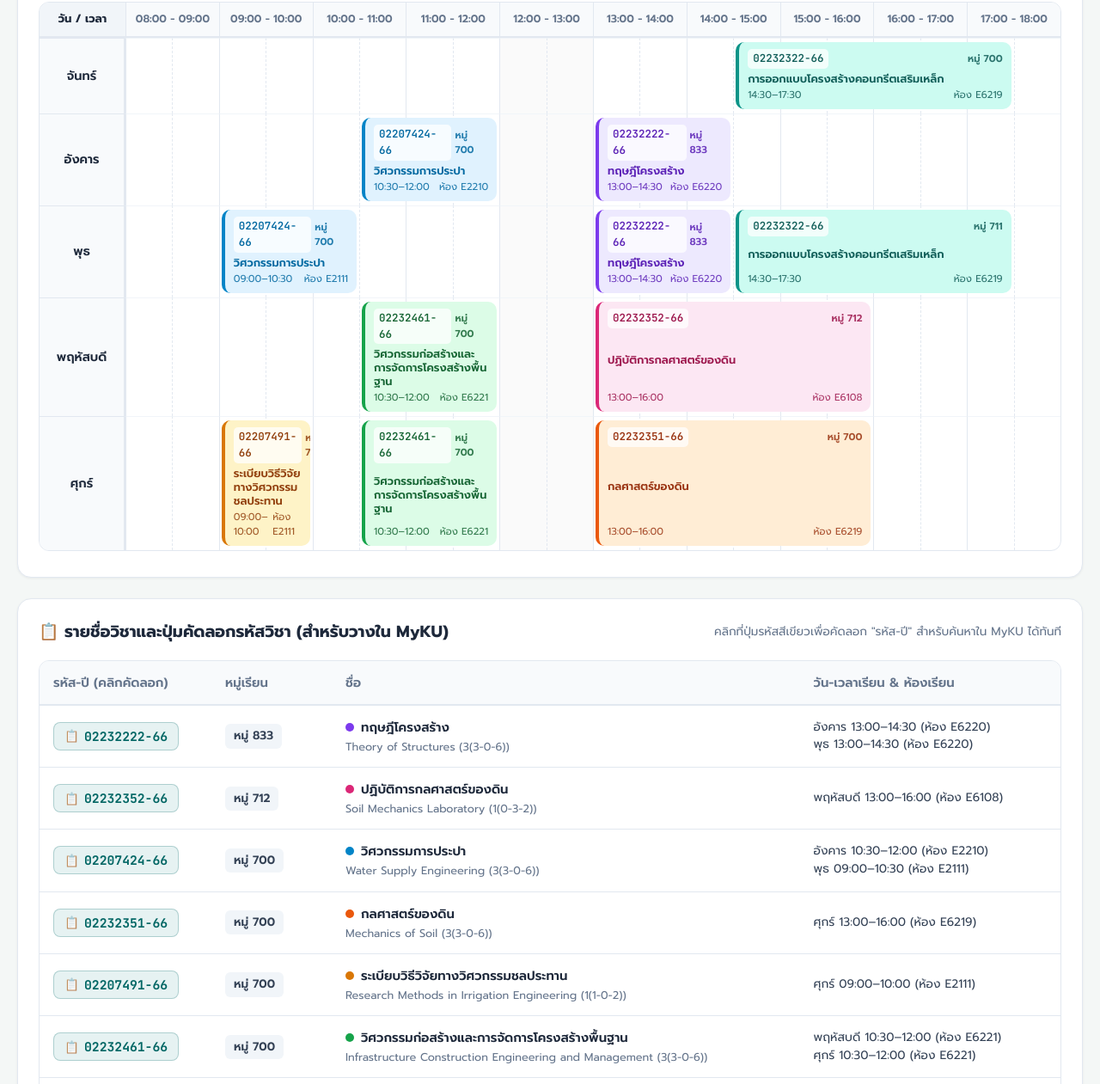
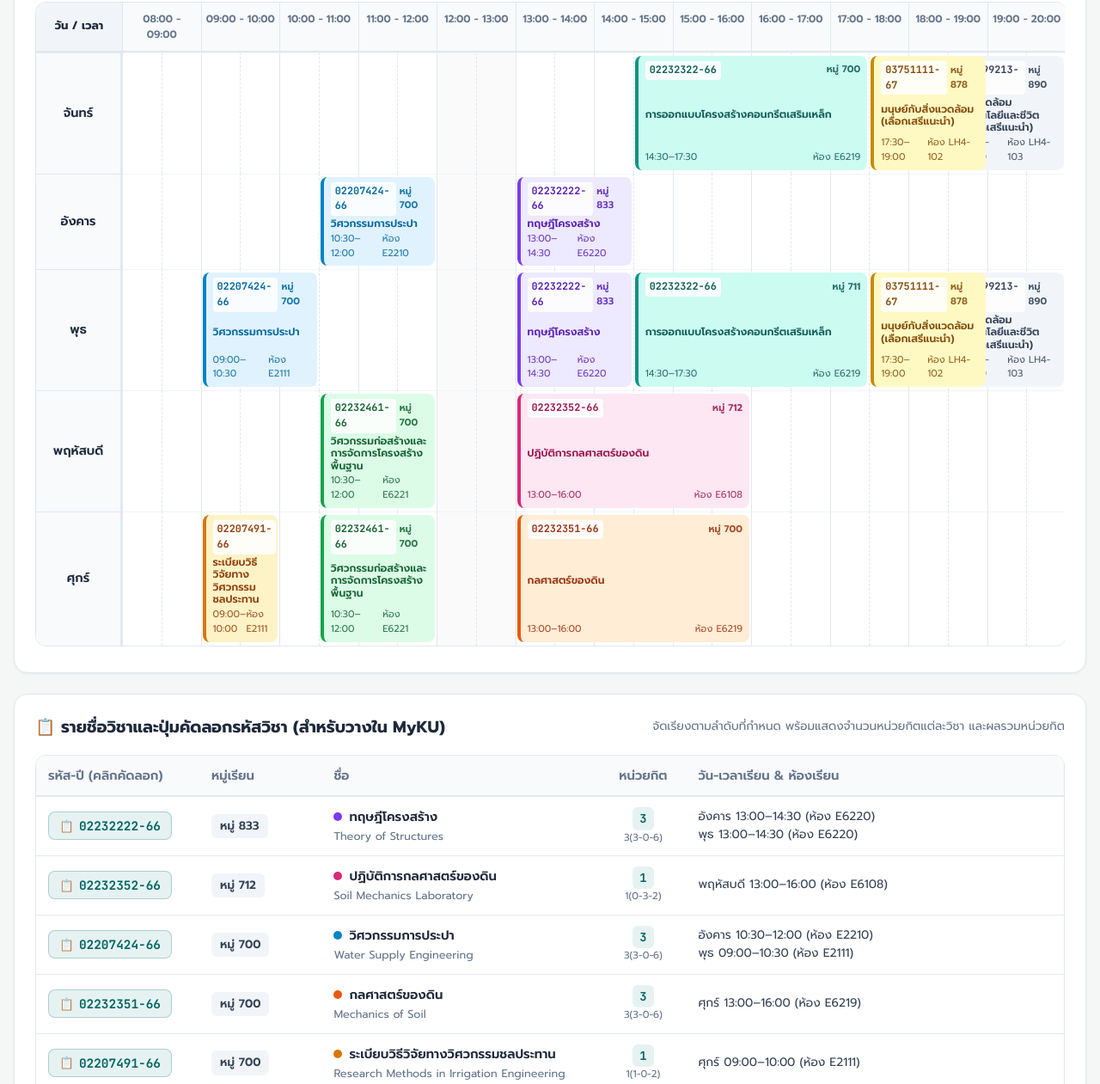
Before and after one commit to chanudom4686-arch/KU-2026, a plain HTML site: page index.html in a window 1280 px wide. Shown: the part 266-1527 px from the top of the page at 86% size. Drawn offline with Linux system fonts and the light colour scheme.

Commit message:
feat: add credits column, total credits footer, and 2 non-conflicting GenEd electives (Version 1.7)

```diff
--- a/index.html
+++ b/index.html
@@ -3,7 +3,7 @@
 <head>
   <meta charset="UTF-8" />
   <meta name="viewport" content="width=device-width, initial-scale=1.0" />
-  <title>ตารางเรียน ภาคปลาย 2569 - วิศวกรรมโยธา-ชลประทาน (E04-3) | Version 1.6</title>
+  <title>ตารางเรียน ภาคปลาย 2569 - วิศวกรรมโยธา-ชลประทาน (E04-3) | Version 1.7</title>
   <link rel="preconnect" href="https://fonts.googleapis.com">
   <link rel="preconnect" href="https://fonts.gstatic.com" crossorigin>
   <link href="https://fonts.googleapis.com/css2?family=Prompt:wght@300;400;500;600;700&family=JetBrains+Mono:wght@500;600;700&display=swap" rel="stylesheet">
@@ -38,7 +38,7 @@
     }
 
     .container {
-      max-width: 1240px;
+      max-width: 1260px;
       margin: 0 auto;
       display: flex;
       flex-direction: column;
@@ -169,10 +169,10 @@
     }
 
     .timetable {
-      min-width: 1040px;
+      min-width: 1200px;
       display: grid;
-      /* Column 1: Day label (100px), Columns 2..21: 20 half-hour slots from 08:00 to 18:00 */
-      grid-template-columns: 100px repeat(20, minmax(44px, 1fr));
+      /* Column 1: Day label (100px), Columns 2..25: 24 half-hour slots from 08:00 to 20:00 */
+      grid-template-columns: 100px repeat(24, minmax(44px, 1fr));
       border: 1px solid var(--border-color);
       border-radius: var(--radius-md);
       overflow: hidden;
@@ -183,8 +183,8 @@
       background-color: #f8fafc;
       border-bottom: 2px solid var(--border-color);
       border-left: 1px solid var(--border-color);
-      padding: 10px 6px;
-      font-size: 0.78rem;
+      padding: 10px 4px;
+      font-size: 0.75rem;
       font-weight: 600;
       color: var(--text-muted);
       text-align: center;
@@ -233,9 +233,9 @@
 
     /* Course Block inside Timetable */
     .course-block {
-      margin: 5px 3px;
-      padding: 8px 10px;
-      border-radius: 10px;
+      margin: 4px 2px;
+      padding: 6px 8px;
+      border-radius: 8px;
       border-left: 4px solid;
       display: flex;
       flex-direction: column;
@@ -262,35 +262,35 @@
 
     .course-code-pill {
       font-family: 'JetBrains Mono', monospace;
-      font-size: 0.78rem;
-      font-weight: 600;
-      padding: 2px 6px;
-      border-radius: 5px;
-      background: rgba(255, 255, 255, 0.75);
+      font-size: 0.74rem;
+      font-weight: 700;
+      padding: 2px 5px;
+      border-radius: 4px;
+      background: rgba(255, 255, 255, 0.85);
     }
 
     .course-sec-pill {
-      font-size: 0.72rem;
+      font-size: 0.7rem;
       font-weight: 600;
-      opacity: 0.85;
+      opacity: 0.9;
     }
 
     .course-block-name {
-      font-size: 0.8rem;
+      font-size: 0.76rem;
       font-weight: 600;
-      margin: 4px 0 2px;
-      line-height: 1.25;
+      margin: 2px 0;
+      line-height: 1.2;
     }
 
     .course-block-meta {
-      font-size: 0.72rem;
+      font-size: 0.7rem;
       opacity: 0.85;
       display: flex;
       justify-content: space-between;
       align-items: center;
     }
 
-    /* New Course Table UI */
+    /* Course Table UI */
     .table-container {
       width: 100%;
       overflow-x: auto;
@@ -310,26 +310,33 @@
       background-color: #f8fafc;
       color: var(--text-muted);
       font-weight: 600;
-      padding: 14px 16px;
+      padding: 12px 14px;
       border-bottom: 2px solid var(--border-color);
       white-space: nowrap;
     }
 
     .custom-subject-table td {
-      padding: 14px 16px;
+      padding: 12px 14px;
       border-bottom: 1px solid var(--border-color);
       vertical-align: middle;
-    }
-
-    .custom-subject-table tr:last-child td {
-      border-bottom: none;
     }
 
     .custom-subject-table tr:hover {
       background-color: #f8fafc;
     }
 
-    /* Clickable Copy Code Button inside Table */
+    .custom-subject-table tfoot tr {
+      background-color: #f1f5f9;
+      font-weight: 700;
+      border-top: 2px solid var(--border-color);
+    }
+
+    .custom-subject-table tfoot td {
+      padding: 14px 16px;
+      color: var(--text-main);
+      border-bottom: none;
+    }
+
     .copy-code-badge {
       display: inline-flex;
       align-items: center;
@@ -339,7 +346,7 @@
       padding: 6px 12px;
       border-radius: 8px;
       font-family: 'JetBrains Mono', monospace;
-      font-size: 0.92rem;
+      font-size: 0.9rem;
       font-weight: 700;
       cursor: pointer;
       border: 1px solid rgba(0, 102, 100, 0.25);
@@ -372,7 +379,19 @@
       color: #334155;
       padding: 4px 10px;
       border-radius: 6px;
-      font-size: 0.85rem;
+      font-size: 0.84rem;
+      white-space: nowrap;
+    }
+
+    .credit-badge {
+      display: inline-block;
+      font-family: 'JetBrains Mono', monospace;
+      font-weight: 700;
+      color: var(--ku-green);
+      background-color: var(--ku-green-light);
+      padding: 3px 8px;
+      border-radius: 6px;
+      font-size: 0.86rem;
       white-space: nowrap;
     }
 
@@ -453,14 +472,14 @@
         <h1>ตารางเรียน ภาคปลาย 2569 (E04-3 วิศวกรรมโยธา-ชลประทาน)</h1>
         <p>คณะวิศวกรรมศาสตร์ กำแพงแสน มหาวิทยาลัยเกษตรศาสตร์ (หลักสูตร 2566 - รหัส 67)</p>
         <div class="badge-group">
-          <span class="badge">📚 วิชาที่ลงทะเบียน: 7 วิชา (18 หน่วยกิต)</span>
-          <span class="badge">🎯 เหลือเลือกเสรี: 1 วิชา (3 หน่วยกิต)</span>
-          <span class="badge">🔖 Version 1.6</span>
+          <span class="badge">📚 วิชาหลักในตาราง: 7 วิชา (18 หน่วยกิต)</span>
+          <span class="badge">💡 ตัวเลือกวิชาเลือกเสรี: 2 วิชา (วิชาละ 3 หน่วยกิต)</span>
+          <span class="badge">🔖 Version 1.7</span>
         </div>
       </div>
       <div class="header-actions">
         <button id="btnCopyAll" class="btn btn-primary" type="button">
-          📋 คัดลอกรหัส-ปีทั้งหมด (7 วิชา)
+          📋 คัดลอกรหัส-ปีทั้งหมด (9 วิชา)
         </button>
         <a href="https://my.ku.th/myku/student/std/subject" target="_blank" rel="noopener noreferrer" class="btn btn-outline-light">
           🔗 เปิดเว็บค้นหาวิชา MyKU
@@ -472,7 +491,10 @@
     <section class="section-card">
       <div class="section-header">
         <div class="section-title">
-          🗓️ ตารางเรียนรายสัปดาห์ (คลิกที่ช่องวิชาเพื่อคัดลอกรหัส-ปี ได้ทันที)
+          🗓️ ตารางเรียนรายสัปดาห์ (08:00 - 20:00 น.)
+        </div>
+        <div class="section-hint">
+          *คลิกที่ช่องวิชาใดก็ได้บนตารางเพื่อคัดลอก "รหัส-ปี" สำหรับนำไปวางค้นหาใน MyKU
         </div>
       </div>
 
@@ -483,14 +505,14 @@
       </div>
     </section>
 
-    <!-- Course Table UI with 1-Click Copy Code-Year -->
+    <!-- Course Table UI with Columns: Code-Year, Section, Name, Credit, Schedule/Room, and Total Footer -->
     <section class="section-card">
       <div class="section-header">
         <div class="section-title">
           📋 รายชื่อวิชาและปุ่มคัดลอกรหัสวิชา (สำหรับวางใน MyKU)
         </div>
         <div class="section-hint">
-          คลิกที่ปุ่มรหัสสีเขียวเพื่อคัดลอก "รหัส-ปี" สำหรับค้นหาใน MyKU ได้ทันที
+          จัดเรียงตามลำดับที่กำหนด พร้อมแสดงจำนวนหน่วยกิตแต่ละวิชา และผลรวมหน่วยกิต
         </div>
       </div>
 
@@ -498,15 +520,29 @@
         <table class="custom-subject-table" aria-label="ตารางรายชื่อวิชา">
           <thead>
             <tr>
-              <th scope="col" style="width: 200px;">รหัส-ปี (คลิกคัดลอก)</th>
-              <th scope="col" style="width: 140px;">หมู่เรียน</th>
+              <th scope="col" style="width: 190px;">รหัส-ปี (คลิกคัดลอก)</th>
+              <th scope="col" style="width: 120px;">หมู่เรียน</th>
               <th scope="col">ชื่อ</th>
+              <th scope="col" style="width: 100px; text-align: center;">หน่วยกิต</th>
               <th scope="col">วัน-เวลาเรียน & ห้องเรียน</th>
             </tr>
           </thead>
           <tbody id="subjectTableBody">
-            <!-- Rendered dynamically via ES6 JavaScript according to exact sequence -->
+            <!-- Rendered dynamically via ES6 JavaScript -->
           </tbody>
+          <tfoot>
+            <tr>
+              <td colspan="3" style="text-align: right; padding-right: 20px;">
+                <strong>รวมหน่วยกิต (7 วิชาหลักของสาขา):</strong>
+              </td>
+              <td style="text-align: center;">
+                <span class="credit-badge" style="font-size: 1rem; background-color: #006664; color: #ffffff;">18</span>
+              </td>
+              <td style="color: var(--text-muted); font-size: 0.85rem;">
+                *(ไม่รวมวิชาเลือกเสรี 01999213 / 03751111 ซึ่งเลือกเพิ่ม 3 หน่วยกิต รวมเป็น 21 นก.)*
+              </td>
+            </tr>
+          </tfoot>
         </table>
       </div>
     </section>
@@ -518,8 +554,9 @@
   <script>
     /**
      * ตารางเรียน ภาคปลาย 2569 (E04-3 วิศวกรรมโยธา-ชลประทาน)
-     * Version 1.6
-     * จัดเรียงลำดับวิชาตามที่ผู้ใช้กำหนด พร้อมระบบคัดลอกรหัส-ปี (Full Code)
+     * Version 1.7
+     * เพิ่ม 2 วิชาศึกษาทั่วไปที่ไม่ชนเวลา (01999213 หมู่ 890 และ 03751111 หมู่ 878)
+     * เพิ่มคอลัมน์หน่วยกิต และสรุปผลรวมหน่วยกิต
      */
 
     const COURSES_DATA = [
@@ -528,7 +565,8 @@
         fullCode: '02232222-66',
         nameTh: 'ทฤษฎีโครงสร้าง',
         nameEn: 'Theory of Structures',
-        credits: '3(3-0-6)',
+        credits: 3,
+        creditText: '3(3-0-6)',
         section: '833',
         room: 'E6220',
         colorBg: '#ede9fe',
@@ -544,7 +582,8 @@
         fullCode: '02232352-66',
         nameTh: 'ปฏิบัติการกลศาสตร์ของดิน',
         nameEn: 'Soil Mechanics Laboratory',
-        credits: '1(0-3-2)',
+        credits: 1,
+        creditText: '1(0-3-2)',
         section: '712',
         room: 'E6108',
         colorBg: '#fce7f3',
@@ -559,7 +598,8 @@
         fullCode: '02207424-66',
         nameTh: 'วิศวกรรมการประปา',
         nameEn: 'Water Supply Engineering',
-        credits: '3(3-0-6)',
+        credits: 3,
+        creditText: '3(3-0-6)',
         section: '700',
         room: 'E2210 (อ.), E2111 (พ.)',
         colorBg: '#e0f2fe',
@@ -575,7 +615,8 @@
         fullCode: '02232351-66',
         nameTh: 'กลศาสตร์ของดิน',
         nameEn: 'Mechanics of Soil',
-        credits: '3(3-0-6)',
+        credits: 3,
+        creditText: '3(3-0-6)',
         section: '700',
         room: 'E6219',
         colorBg: '#ffedd5',
@@ -590,7 +631,8 @@
         fullCode: '02207491-66',
         nameTh: 'ระเบียบวิธีวิจัยทางวิศวกรรมชลประทาน',
         nameEn: 'Research Methods in Irrigation Engineering',
-        credits: '1(1-0-2)',
+        credits: 1,
+        creditText: '1(1-0-2)',
         section: '700',
         room: 'E2111',
         colorBg: '#fef3c7',
@@ -605,7 +647,8 @@
         fullCode: '02232461-66',
         nameTh: 'วิศวกรรมก่อสร้างและการจัดการโครงสร้างพื้นฐาน',
         nameEn: 'Infrastructure Construction Engineering and Management',
-        credits: '3(3-0-6)',
+        credits: 3,
+        creditText: '3(3-0-6)',
         section: '700',
         room: 'E6221',
         colorBg: '#dcfce7',
@@ -621,7 +664,8 @@
         fullCode: '02232322-66',
         nameTh: 'การออกแบบโครงสร้างคอนกรีตเสริมเหล็ก',
         nameEn: 'Design of Reinforced Concrete Structures',
-        credits: '4(3-3-8)',
+        credits: 4,
+        creditText: '4(3-3-8)',
         section: '700, 711',
         room: 'E6219',
         colorBg: '#ccfbf1',
@@ -630,6 +674,40 @@
         schedules: [
           { day: 'MON', start: '14:30', end: '17:30', sec: '700', note: 'ห้อง E6219' },
           { day: 'WED', start: '14:30', end: '17:30', sec: '711', note: 'ห้อง E6219' }
+        ]
+      },
+      {
+        code: '01999213',
+        fullCode: '01999213-67',
+        nameTh: 'สิ่งแวดล้อม เทคโนโลยีและชีวิต (เลือกเสรีแนะนำ)',
+        nameEn: 'Environment, Technology and Life',
+        credits: 3,
+        creditText: '3(3-0-6)',
+        section: '890 (พิเศษ)',
+        room: 'LH4-103',
+        colorBg: '#f1f5f9',
+        colorBorder: '#64748b',
+        colorText: '#334155',
+        schedules: [
+          { day: 'MON', start: '18:30', end: '20:00', sec: '890', note: 'ห้อง LH4-103' },
+          { day: 'WED', start: '18:30', end: '20:00', sec: '890', note: 'ห้อง LH4-103' }
+        ]
+      },
+      {
+        code: '03751111',
+        fullCode: '03751111-67',
+        nameTh: 'มนุษย์กับสิ่งแวดล้อม (เลือกเสรีแนะนำ)',
+        nameEn: 'Man and Environment',
+        credits: 3,
+        creditText: '3(3-0-6)',
+        section: '878 (พิเศษ)',
+        room: 'LH4-102',
+        colorBg: '#fef9c3',
+        colorBorder: '#ca8a04',
+        colorText: '#854d0e',
+        schedules: [
+          { day: 'MON', start: '17:30', end: '19:00', sec: '878', note: 'ห้อง LH4-102' },
+          { day: 'WED', start: '17:30', end: '19:00', sec: '878', note: 'ห้อง LH4-102' }
         ]
       }
     ];
@@ -705,7 +783,7 @@
 
       gridEl.innerHTML = '';
 
-      // แถวหัวตารางเวลา (08:00 - 18:00)
+      // แถวหัวตารางเวลา (08:00 - 20:00) 24 คอลัมน์ย่อย
       const cornerEl = document.createElement('div');
       cornerEl.className = 'corner-header';
       cornerEl.textContent = 'วัน / เวลา';
@@ -713,7 +791,7 @@
       cornerEl.style.gridColumn = '1';
       gridEl.appendChild(cornerEl);
 
-      for (let hour = 8; hour < 18; hour++) {
+      for (let hour = 8; hour < 20; hour++) {
         const timeHeader = document.createElement('div');
         timeHeader.className = 'time-header';
         const startStr = `${String(hour).padStart(2, '0')}:00`;
@@ -736,7 +814,7 @@
         dayLabel.style.gridColumn = '1';
         gridEl.appendChild(dayLabel);
 
-        for (let slot = 0; slot < 20; slot++) {
+        for (let slot = 0; slot < 24; slot++) {
           const cellBg = document.createElement('div');
           const isHourStart = slot % 2 === 0;
           const isLunch = slot === 8 || slot === 9; // 12:00 - 13:00
@@ -814,7 +892,11 @@
               <span class="color-indicator" style="background-color: ${course.colorBorder};"></span>
               <span>${course.nameTh}</span>
             </div>
-            <div class="subject-title-en">${course.nameEn} (${course.credits})</div>
+            <div class="subject-title-en">${course.nameEn}</div>
+          </td>
+          <td style="text-align: center;">
+            <span class="credit-badge">${course.credits}</span>
+            <div style="font-size: 0.72rem; color: var(--text-muted);">${course.creditText}</div>
           </td>
           <td style="font-size: 0.86rem; color: #334155;">
             ${scheduleText}
@@ -844,7 +926,7 @@
       if (btnCopyAll) {
         btnCopyAll.addEventListener('click', () => {
           const allFullCodes = COURSES_DATA.map((c) => c.fullCode).join('\n');
-          copyTextToClipboard(allFullCodes, 'รหัส-ปี ทั้งหมด 7 วิชา');
+          copyTextToClipboard(allFullCodes, 'รหัส-ปี ทั้งหมด 9 วิชา');
         });
       }
     }
@@ -854,7 +936,7 @@
         renderTimetable();
         renderSubjectTable();
         initActions();
-        console.info('[App Init] โหลดตารางเรียน Version 1.6 สำเร็จ');
+        console.info('[App Init] โหลดตารางเรียน Version 1.7 สำเร็จ');
       } catch (err) {
         console.error('[App Error] เกิดข้อผิดพลาด:', err);
       }
```
Also changed, not shown: 1 other file.
